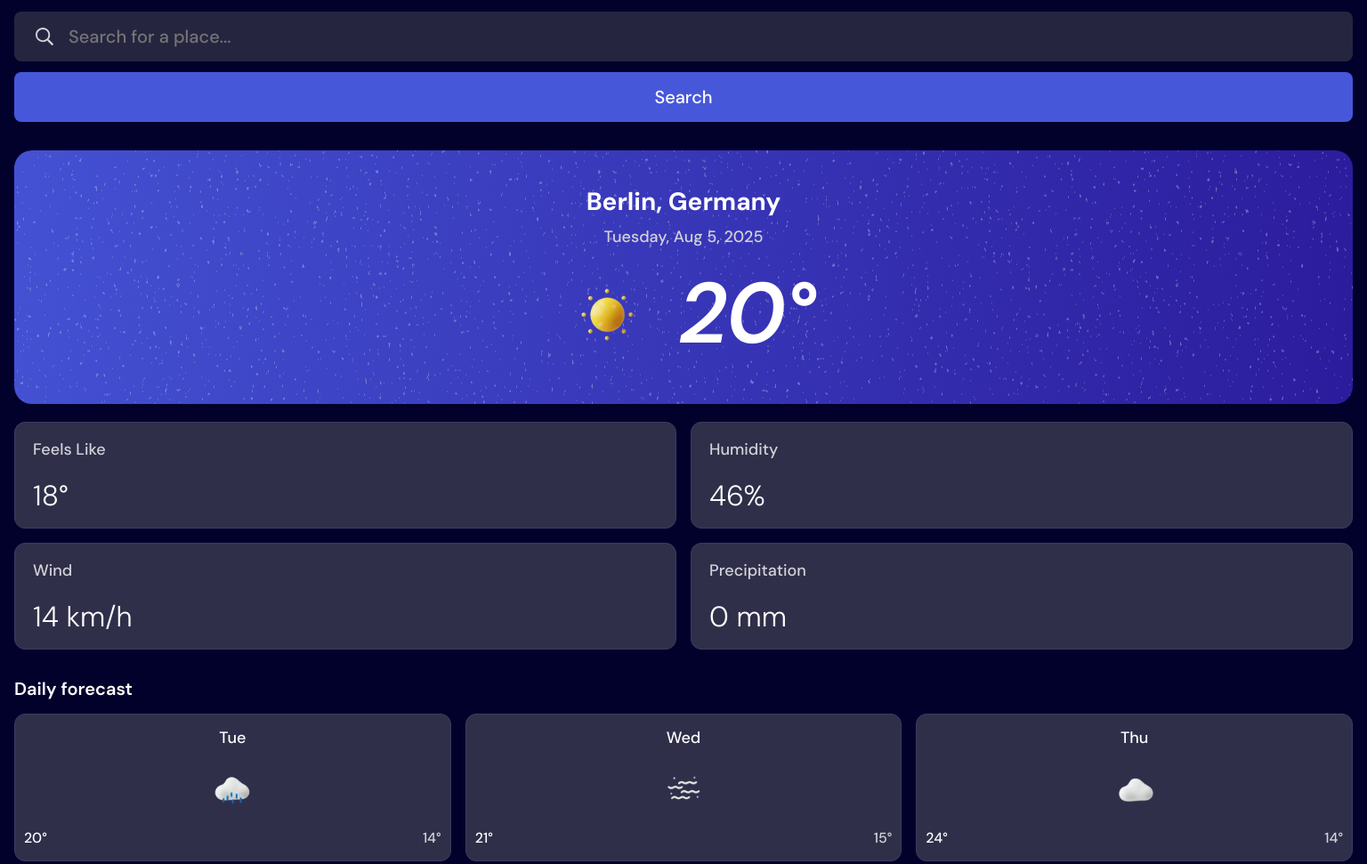
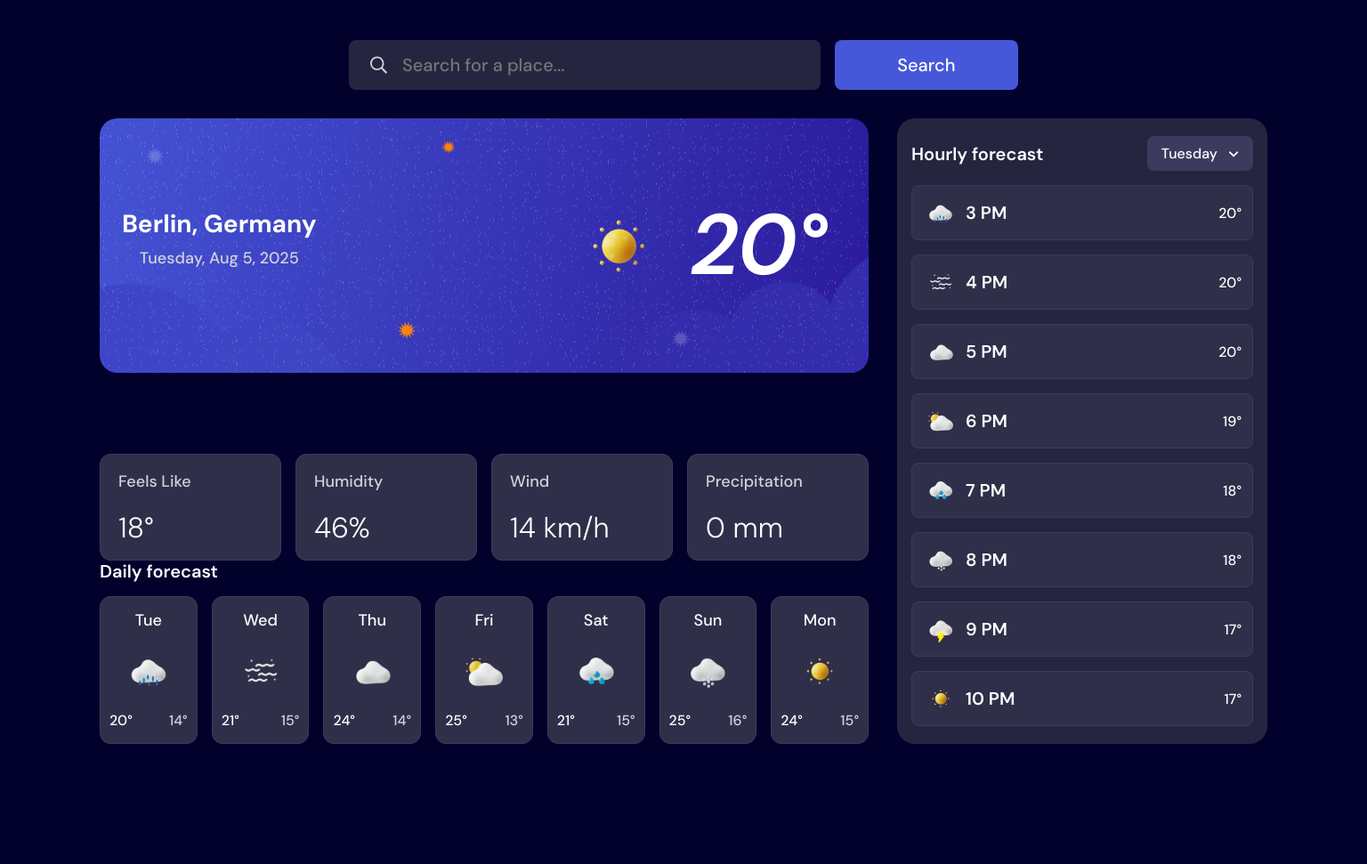
Before and after one commit to yora-dev/Weather-App, a plain HTML site: page index.html in a window 1536 px wide. Shown: the part 206-1177 px from the top of the page at 89% size. After the commit the page ends 1090 px from the top, so only its background shows below. Drawn offline with nearby package versions, Linux system fonts and the light colour scheme.

Commit message:
make it responsive for tablet and desktop view

```diff
--- a/assets/styles/style.css
+++ b/assets/styles/style.css
@@ -20,6 +20,7 @@
   margin: 0;
   padding: 0;
   box-sizing: border-box;
+  transition: all 0.35s;
 }
 
 html {
@@ -32,7 +33,7 @@ body {
   justify-content: center;
   background-color: var(--bg-color);
   align-items: center;
-  padding: 1.6rem;
+  padding: 1.6rem 1.6rem 4.8rem 1.6rem;
 }
 
 /* Typography */
@@ -104,7 +105,8 @@ body {
 
 /* Main Container Styles */
 
-.main-container {
+.main-container,
+.sub-container {
   display: flex;
   flex-direction: column;
   align-items: center;
@@ -130,8 +132,7 @@ body {
   padding: 1rem;
 }
 
-.nav__units img,
-.sunny {
+.nav__units img {
   width: 100%;
 }
 
@@ -156,6 +157,7 @@ body {
   gap: 1.6rem;
   border-radius: 8px;
   width: 100%;
+  cursor: pointer;
 }
 
 #input-field {
@@ -173,7 +175,17 @@ body {
   border-radius: 8px;
   border: none;
   outline: none;
+  cursor: pointer;
   margin: 1.2rem 0 3.2rem 0;
+}
+
+.search__btn:hover {
+  background-color: var(--dark-blue);
+}
+
+.search__img {
+  width: 2rem;
+  height: 2rem;
 }
 
 /* General Forecast Styles */
@@ -218,7 +230,7 @@ body {
   color: var(--text-200);
 }
 
-.sunny {
+.sunny__img {
   width: 12rem;
   height: 12rem;
 }
@@ -342,7 +354,7 @@ body {
   align-items: center;
   width: 100%;
   border-radius: 8px;
-  padding: 1.8rem 1.2rem;
+  padding: 1rem 1.2rem;
 }
 
 .hourly__img {
@@ -357,3 +369,111 @@ body {
   justify-content: flex-end;
   margin-left: auto;
 }
+
+@media screen and (min-width: 768px) {
+  body {
+    padding: 2.4rem 2.4rem 8rem 2.4rem;
+  }
+
+  .header {
+    padding: 0 14.3rem;
+  }
+
+  .search-container {
+    display: flex;
+    gap: 1.6rem;
+    margin-bottom: 3.2rem;
+  }
+
+  .search__bar {
+    width: 72%;
+    align-items: center;
+    margin: 0;
+  }
+
+  .search__btn {
+    width: 28%;
+    margin: 0;
+  }
+
+  .general-info-container {
+    background-image: url(../images/bg-today-large.svg);
+    display: flex;
+    flex-direction: row;
+    align-items: center;
+    justify-content: space-between;
+    padding: 0;
+    padding: 0 2.5rem;
+  }
+
+  .temp-info {
+    margin: 8.3rem 0;
+  }
+
+  .detail-info-container {
+    grid-template-columns: repeat(4, 1fr);
+    grid-template-rows: repeat(1, 1fr);
+  }
+
+  .daily-forecast-container {
+    grid-template-columns: repeat(7, 1fr);
+    width: 100%;
+    gap: 1.6rem;
+    margin-top: 3.2rem;
+  }
+  .daily__header {
+    grid-column: 1 / span 7;
+    color: var(--text-00);
+  }
+}
+
+@media screen and (min-width: 1440px) {
+  body {
+    padding: 4.8rem 11.2rem;
+  }
+
+  .sub-container {
+    display: grid;
+    grid-template-columns: 1fr 1fr 1fr;
+    grid-template-rows: 1fr;
+    column-gap: 3.2rem;
+    margin: 0;
+    padding: 0;
+    align-items: start;
+    grid-auto-columns: fit-content;
+    grid-auto-rows: fit-content;
+  }
+
+  .general-info-container,
+  .detail-info-container,
+  .daily-forecast-container,
+  .hourly-forecast-container {
+    margin: 0;
+    align-self: start;
+  }
+
+  .general-info-container {
+    grid-column: 1 / span 2;
+    grid-row: 1 / span 2;
+    align-self: flex-start;
+  }
+
+  .detail-info-container {
+    grid-column: 1 / span 2;
+    grid-row: 3 / span 1;
+  }
+
+  .daily-forecast-container {
+    grid-column: 1 / span 2;
+    grid-row: 4 / span 1;
+  }
+
+  .hourly-forecast-container {
+    grid-column: 3 / span 1;
+    grid-row: 1 / span 4;
+  }
+
+  .search-container {
+    padding: 0 28rem;
+  }
+}
--- a/index.html
+++ b/index.html
@@ -18,9 +18,13 @@
         <img src="assets/images/logo.svg" alt="" class="nav__logo" />
 
         <div class="nav__units">
-          <img src="assets/images/icon-units.svg" alt="" class="setting" />
+          <img src="assets/images/icon-units.svg" alt="" class="setting__img" />
           <span class="units--text text-8">Units</span>
-          <img src="assets/images/icon-dropdown.svg" alt="" class="dropdown" />
+          <img
+            src="assets/images/icon-dropdown.svg"
+            alt=""
+            class="dropdown__img"
+          />
         </div>
       </nav>
 
@@ -28,7 +32,7 @@
 
       <div class="search-container">
         <div class="search__bar">
-          <img src="assets/images/icon-search.svg" alt="" class="search" />
+          <img src="assets/images/icon-search.svg" alt="" class="search__img" />
           <input
             type="text"
             id="input-field"
@@ -39,18 +43,21 @@
         <button class="search__btn text-5-medium">Search</button>
       </div>
 
+      <div class="sub-container">
         <div class="general-info-container">
           <div class="city-date-info">
             <p class="city text-4">Berlin, Germany</p>
             <p class="date text-6">Tuesday, Aug 5, 2025</p>
           </div>
-
           <div class="temp-info">
-          <img src="assets/images/icon-sunny.webp" alt="" class="sunny" />
+            <img
+              src="assets/images/icon-sunny.webp"
+              alt=""
+              class="sunny__img"
+            />
             <p class="temp text-1">20&deg;</p>
           </div>
         </div>
-
         <div class="detail-info-container">
           <div class="detail__card">
             <p class="detail__header text-6">Feels Like</p>
@@ -69,7 +76,6 @@
             <p class="detail__value text-3">0 mm</p>
           </div>
         </div>
-
         <div class="daily-forecast-container">
           <p class="daily__header text-5">Daily forecast</p>
           <div class="daily__card">
@@ -134,14 +140,17 @@
           </div>
           <div class="daily__card">
             <p class="daily__day text-6">Mon</p>
-          <img src="assets/images/icon-sunny.webp" alt="" class="daily__img" />
+            <img
+              src="assets/images/icon-sunny.webp"
+              alt=""
+              class="daily__img"
+            />
             <div class="daily__temp">
               <p class="daily__high text-7">24&deg;</p>
               <p class="daily__low text-7">15&deg;</p>
             </div>
           </div>
         </div>
-
         <div class="hourly-forecast-container">
           <div class="hourly__heading">
             <p class="hourly__header text-5">Hourly forecast</p>
@@ -154,7 +163,6 @@
               />
             </div>
           </div>
-
           <div class="hourly__card">
             <img
               src="assets/images/icon-drizzle.webp"
@@ -188,26 +196,43 @@
             <p class="hourly__temp text-7">19&deg;</p>
           </div>
           <div class="hourly__card">
-          <img src="assets/images/icon-rain.webp" alt="" class="hourly__img" />
+            <img
+              src="assets/images/icon-rain.webp"
+              alt=""
+              class="hourly__img"
+            />
             <p class="hourly__time text-5">7 PM</p>
             <p class="hourly__temp text-7">18&deg;</p>
           </div>
           <div class="hourly__card">
-          <img src="assets/images/icon-snow.webp" alt="" class="hourly__img" />
+            <img
+              src="assets/images/icon-snow.webp"
+              alt=""
+              class="hourly__img"
+            />
             <p class="hourly__time text-5">8 PM</p>
             <p class="hourly__temp text-7">18&deg;</p>
           </div>
           <div class="hourly__card">
-          <img src="assets/images/icon-storm.webp" alt="" class="hourly__img" />
+            <img
+              src="assets/images/icon-storm.webp"
+              alt=""
+              class="hourly__img"
+            />
             <p class="hourly__time text-5">9 PM</p>
             <p class="hourly__temp text-7">17&deg;</p>
           </div>
           <div class="hourly__card">
-          <img src="assets/images/icon-sunny.webp" alt="" class="hourly__img" />
+            <img
+              src="assets/images/icon-sunny.webp"
+              alt=""
+              class="hourly__img"
+            />
             <p class="hourly__time text-5">10 PM</p>
             <p class="hourly__temp text-7">17&deg;</p>
           </div>
         </div>
       </div>
+    </div>
   </body>
 </html>
```
Lines whose indentation alone changed are shown as unchanged.
